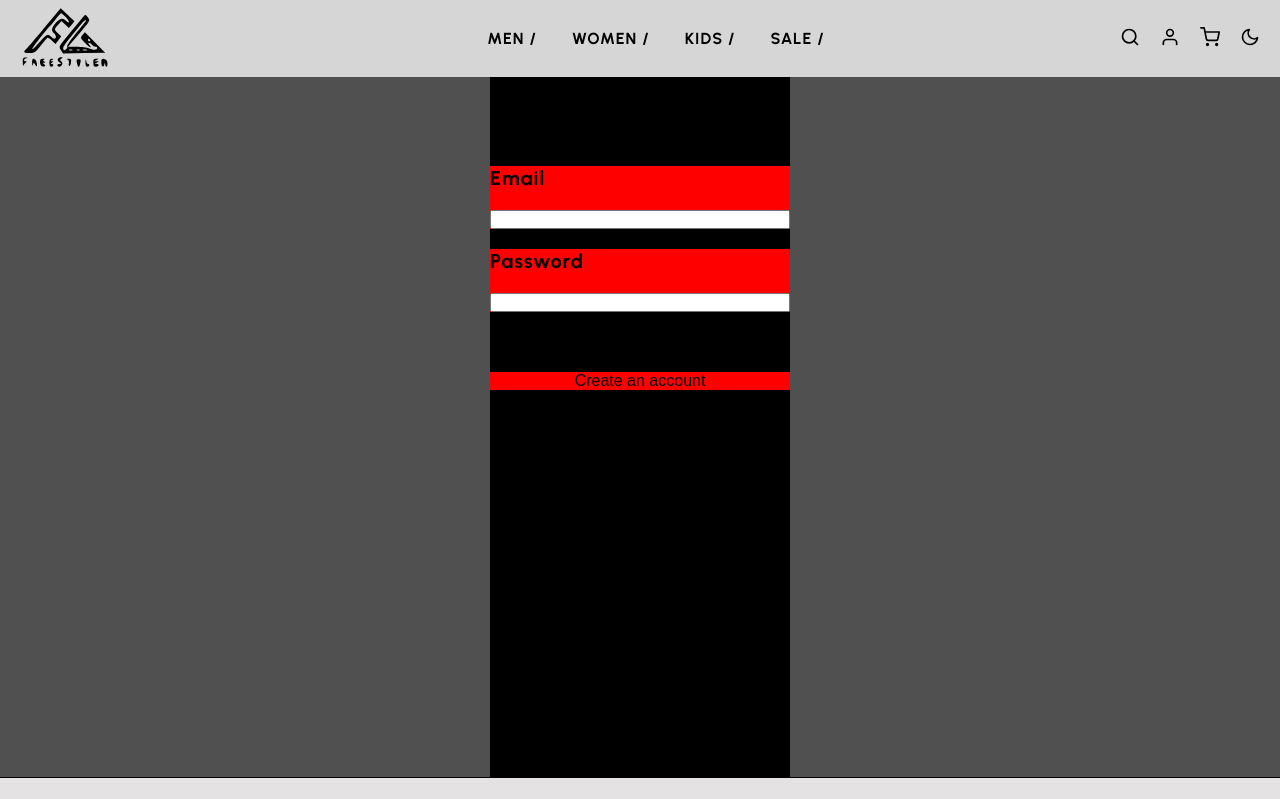
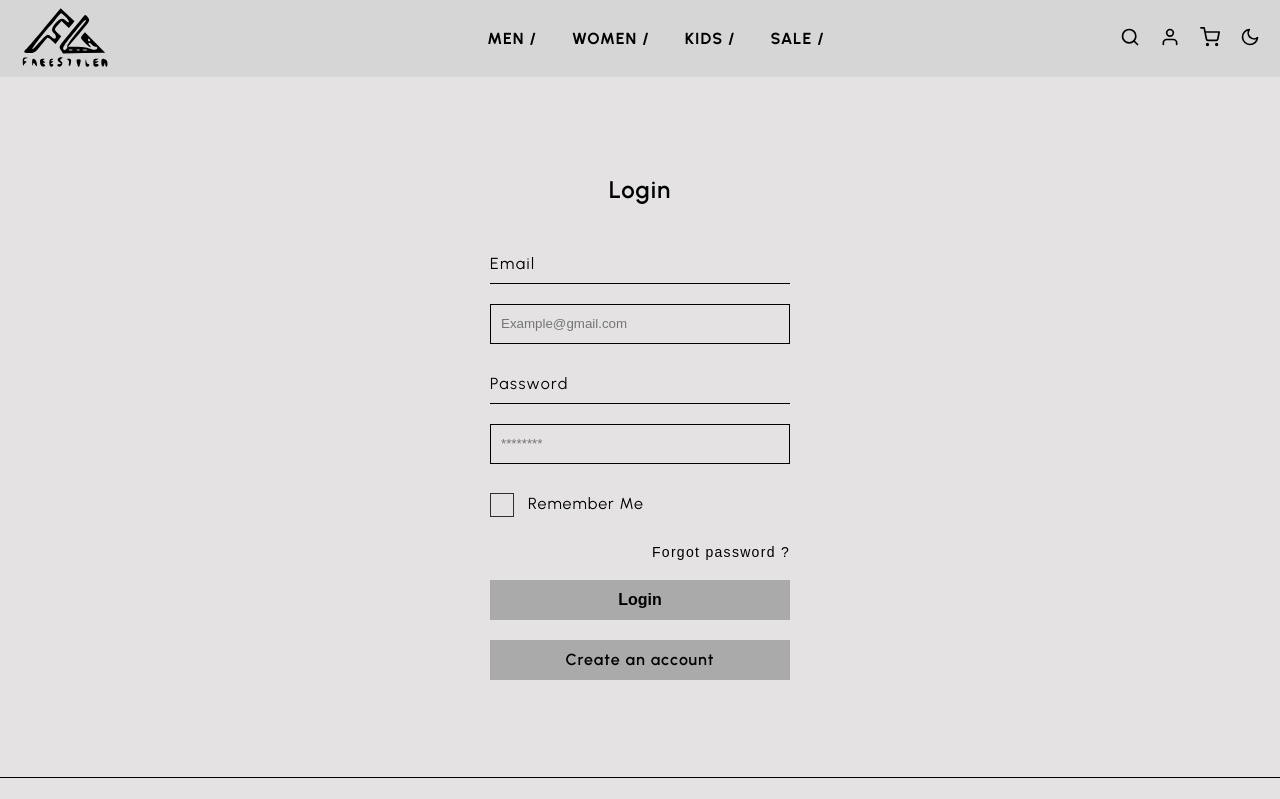
Before and after one commit to nkcelll/reactor-on-snowboard, a React (Vite) app: page /login in a window 1280 px wide. Shown: the top 799 px of the page. Built offline with nearby package versions, Linux system fonts and the light colour scheme.

Commit message:
Register update

```diff
--- a/src/App.tsx
+++ b/src/App.tsx
@@ -4,7 +4,8 @@ import Header from './components/header/Header';
 import Footer from './components/layout/footer/Footer';
 import Home from './pages/Home';
 import Products from './pages/Products';
-import Register from './pages/Register';
+import Login from './components/layout/register/Login';
+import SignUp from './components/layout/register/SignUp';
 import { BrowserRouter, Route, Routes, useLocation } from 'react-router-dom';
 
 function AppWraper() {
@@ -17,7 +18,8 @@ function AppWraper() {
       <Routes>
         <Route path="/" element={<Home />} />
         <Route path="/products/:id" element={<Products />} />
-        <Route path="/login" element={<Register />} />
+        <Route path="/login" element={<Login />} />
+        <Route path="/signup" element={<SignUp />} />
       </Routes>
       <Footer hidden={isHome} />
     </>
--- a/src/components/layout/register/FormAuth.tsx
+++ b/src/components/layout/register/FormAuth.tsx
@@ -1,39 +1,84 @@
-import { Link } from "react-router-dom"
-import type { AuthFields } from "./types"
+import { Link } from 'react-router-dom';
+import type { AuthFields } from './formAuthTypes';
+import { useState, useEffect} from 'react';
+import PasswordRecovery from './PasswordRecovery';
 
 type FormAuthProps = {
-  mode: 'login' | 'signup',
-  fields: AuthFields[]
+  mode: 'login' | 'signup';
+  fields: AuthFields[];
+};
+
+export default function FormAuth({ mode, fields }: FormAuthProps) {
+  const [openModal, setOpenModal] = useState(false)
+
+  useEffect(() => {
+    document.body.style.overflow = openModal ? 'hidden' : 'auto'
+    return (() => {
+      document.body.style.overflow = 'auto'
+    })
+  }, [openModal])
+
+  const toggleModal = () => {
+    setOpenModal(prev => !prev)
   }
 
-export default function FormAuth({mode, fields}: FormAuthProps) {
-  const isLogin = mode === 'login'
+  console.log(openModal)
+  const isLogin = mode === 'login';
   return (
     <div className="register-container">
       <div className="auth-container">
         <h2>{isLogin ? 'Login' : 'Sign Up'}</h2>
-      <form action='/api/api.get/post' className="form-register">
-        {fields.map((user, index) =>
-          <div className="user-forms"key={index}>
-            {user.label && (
+        <form action="/api/api.get/post" className="form-register">
+          {fields.map((user, index) => (
+            <div className="user-forms" key={index}>
+              {user.type === 'input' && (
                 <>
-              <label htmlFor="">{user.label}</label>
-              <input type={user.inputType} />
+                  <label htmlFor={user.id}>{user.label}</label>
+                  <input
+                    type={user.inputType}
+                    id={user.id}
+                    className={user.inputClassName}
+                    placeholder={user.placeHolder}
+                  />
                 </>
               )}
-            {}
-            {user.button && (
-              <button className={user.buttonClassname} type={user.buttonType}>{user.button}</button>
+              {user.type === 'checkbox' && (
+                <div className="remember-checkbox-container">
+                  <input type="checkbox" id={user.id} />
+                  <span>{user.userRemember}</span>
+                </div>
               )}
-            {user.linkName && user.redirect &&(
-              <button className={user.buttonClassname}>
-                <Link to={user}>{user.linkName}</Link>
+
+              {user.type === 'forgotModal' && (
+                <div className="forgot-modal-container">
+                  <button
+                    id={user.id}
+                    type={user.buttonType}
+                    className="forgot"
+                    onClick={toggleModal}
+                  >
+                    {user.label}
+                  </button>
+                  {openModal && <div className="password-modal-container" onClick={toggleModal}>
+                    <PasswordRecovery onClick={toggleModal}/>
+                  </div>}
+                </div>
+              )}
+
+              {user.type === 'button' && (
+                <button className={user.buttonClassName} type={user.buttonType}>
+                  {user.buttonName}
                 </button>
               )}
-        </div>)}
+              {user.type === 'link' && user.redirect && (
+                <Link to={user.redirect} className={user.buttonClassName}>
+                  {user.linkName}
+                </Link>
+              )}
+            </div>
+          ))}
         </form>
       </div>
     </div>
-
-  )
+  );
 }
--- a/src/components/layout/register/Login.tsx
+++ b/src/components/layout/register/Login.tsx
@@ -1,24 +1,17 @@
 import './register.css'
 import FormAuth from './FormAuth'
-import type { AuthFields } from './types'
+import type { AuthFields } from './formAuthTypes'
 
 export default function Login() {
 
   const login: AuthFields[]  = [
-    {type: 'input', label: 'Email',  inputClassName: 'auth-input-field', id: 'login-user', inputType: 'email'},
-    {type: 'input', label: 'Password', inputClassName: 'auth-input-field', id: 'login-user-password', inputType: 'password'},
-    // {label: 'Remember Me', inputClassName: 'auth-input-field-checkBox', inputType: 'checkbox'},
-    {type: 'checkbox', userRemember: 'Remember Me', inputType: 'checkbox'},
+    {type: 'input', label: 'Email',  inputClassName: 'auth-input-field', id: 'login-user', inputType: 'email', placeHolder: 'Example@gmail.com'},
+    {type: 'input', label: 'Password', inputClassName: 'auth-input-field', id: 'login-user-password', inputType: 'password', placeHolder: '********'},
+    {type: 'checkbox', userRemember: 'Remember Me', inputClassName: 'auth-input-field-checkBox', id: 'auth-remember-checkbox'},
+    {type: 'forgotModal', label: 'Forgot password ?',id: 'forgot-password', buttonType: 'button'},
     {type: 'button', buttonName: 'Login', buttonClassName: 'auth-button-share', buttonType: 'submit'},
-    {type: 'link', linkName: 'Create an account', buttonClassName: 'auth-button-share', redirect: '/sign-up'}
+    {type: 'link', linkName: 'Create an account', buttonClassName: 'auth-button-share', redirect: '/signup'}
   ]
-  // const login = [
-  //   {label: 'Email',  inputClassname: 'auth-input-field', id: 'login-user', inputType: 'email'},
-  //   {label: 'Password', inputClassname: 'auth-input-field', id: 'login-user-password', inputType: 'password'},
-  //   {button: 'Login', buttonClassname: 'auth-button-share', buttonType: 'submit'},
-  //   {linkName: 'Create an account', buttonClassname: 'auth-button-share', redirect: '/sign-up'}
-  // ]
-
   return (
     <>
       <FormAuth mode='login' fields={login}/>
--- /dev/null
+++ b/src/components/layout/register/PasswordRecovery.tsx
@@ -0,0 +1,25 @@
+import './register.css'
+import IconClose from '@/assets/icons/IconClose';
+
+type PasswordRecoveryProps = {
+  onClick: () => void;
+};
+
+export default function PasswordRecovery({onClick}: PasswordRecoveryProps) {
+  return (
+    <div className="password-modal-box" onClick={(e) => e.stopPropagation()}>
+      <button type="button" onClick={onClick}>
+        <IconClose />
+      </button>
+      <h3>Password Reset</h3>
+      <span>We'll send you an email to reset your password.</span>
+      <div  className="forgot-password-form" >
+        <label htmlFor="email">
+          <span>Email</span>
+        </label>
+        <input type="email" placeholder="Example@gmail.com" />
+        <button type="submit">Send</button>
+      </div>
+    </div>
+  );
+}
--- /dev/null
+++ b/src/components/layout/register/SignUp.tsx
@@ -0,0 +1,21 @@
+
+import './register.css'
+import FormAuth from './FormAuth'
+import type { AuthFields } from './formAuthTypes'
+
+export default function SignUp() {
+
+  const signUp: AuthFields[] = [
+    {type: 'input', label: 'First Name',  inputClassName: 'auth-input-field', id: 'sign-up-user-first-name', inputType: 'text', placeHolder: 'John'},
+    {type: 'input', label: 'Last Name', inputClassName: 'auth-input-field', id: 'sign-up-user-last-name', inputType: 'text', placeHolder: 'Doe'},
+    {type: 'input', label: 'Email',  inputClassName: 'auth-input-field', id: 'sign-up-user-email', inputType: 'email', placeHolder: 'Example@gmail.com'},
+    {type: 'input', label: 'Password', inputClassName: 'auth-input-field', id: 'sign-up-user-password', inputType: 'password', placeHolder: '********'},
+    {type: 'button', buttonName: 'Login', buttonClassName: 'auth-button-share', buttonType: 'submit'},
+    {type: 'link', linkName: 'Create an account', buttonClassName: 'auth-button-share', redirect: '/login'}
+  ]
+  return (
+    <>
+      <FormAuth mode='signup' fields={signUp}/>
+    </>
+  )
+}
--- a/src/components/layout/register/register.css
+++ b/src/components/layout/register/register.css
@@ -4,25 +4,25 @@
   align-items: center;
   width: 100%;
   height: 700px;
-  background-color: rgb(80, 80, 80);
+  background-color: var(--bg-main);
 }
 
-.auth-container{
+.auth-container {
   display: flex;
   flex-direction: column;
   justify-content: center;
   align-items: center;
-  gap: 60px;
+  gap: 40px;
   width: 300px;
-  height: 700px;
-  background-color: black;
+  /* height: 700px; */
+  /* background-color: black; */
 }
 
 .form-register {
   display: flex;
   flex-direction: column;
   gap: 20px;
-   width: inherit;
+  width: inherit;
   height: inherit;
 }
 
@@ -33,17 +33,134 @@
   flex-direction: column;
   justify-content: center;
   align-content: center;
-  gap:20px;
-  background-color: red;
-
+  gap: 20px;
+  /* background-color: red; */
 }
 
 .user-forms > label {
-  font-size: 20px;
-  font-weight: bold;
+  width: auto;
+  padding: 10px 0;
+  font-size: 16px;
+  font-weight: 400;
+  letter-spacing: 1.5px;
+  border-bottom: 1px solid currentColor;
+}
+
+.auth-input-field {
+  width: 100%;
+  height: 40px;
+  padding: 10px;
+  background-color: transparent;
+  border: 1px solid currentColor;
+  color: var(--text-main);
+}
+.auth-input-field:focus {
+  background-color: var(--bg-fourth);
+  color: var(--text-main);
+  outline: none;
+}
+
+.remember-checkbox-container {
+  display: flex;
+  align-items: center;
+  gap: 16px;
+  height: 40px;
 }
 
 .auth-button-share {
   width: 100%;
   height: 40px;
+  font-size: 16px;
+  font-weight: 600;
+  background-color: var(--bg-sec);
+  display: flex;
+  align-items: center;
+  justify-content: center;
 }
+.auth-button-share :hover {
+  background-color: var(--bg-hover);
+  display: flex;
+}
+
+.forgot {
+  align-self: flex-end;
+  font-size: 14px;
+  font-weight: 400;
+  letter-spacing: 1.3px;
+}
+
+.forgot:hover {
+  color: rgb(211, 65, 65);
+}
+
+/* Modal */
+
+.forgot-modal-container {
+  display: flex;
+  position: relative;
+  justify-content: flex-end;
+}
+
+.password-modal-container {
+  position: fixed;
+  top: 0;
+  left: 0;
+  width: 100%;
+  height: 100%;
+  background-color: var(--bg-main); /* overlay */
+  display: flex;
+  justify-content: center;
+  flex-direction: column;
+  align-items: center;
+  z-index: 9;
+  cursor: pointer;
+}
+
+.password-modal-box {
+  width: 400px;
+  height: auto;
+  display: flex;
+  flex-direction: column;
+  justify-content: space-between;
+  gap: 30px;
+  padding: 20px;
+  background-color: var(--bg-sec);
+  z-index: 10;
+  cursor: default;
+}
+
+.password-modal-box > button {
+  align-self: flex-end;
+}
+
+.forgot-password-form {
+  display: flex;
+  flex-direction: column;
+  gap: 30px;
+}
+
+.forgot-password-form > input {
+  width: 100%;
+  height: 40px;
+  padding: 10px;
+  background-color: transparent;
+  border: 1px solid currentColor;
+  color: var(--text-main);
+}
+
+.forgot-password-form > button {
+  height: 40px;
+  background-color: var(--bg-main);
+  font-size: 16px;
+}
+.forgot-password-form > button:hover {
+  height: 40px;
+  background-color: var(--bg-hover);
+  color: var(--text-hover);
+  font-size: 16px;
+}
+.forgot-password-form > label > span {
+  padding: 10px 0;
+  border-bottom: 1px solid currentColor;
+  letter-spacing: 1.5px;
+}
--- a/src/pages/Register.tsx
+++ /dev/null
@@ -1,9 +0,0 @@
-import Login from "@/components/layout/register/Login"
-
-export default function Register() {
-  return (
-    <>
-      <Login />
-    </>
-  )
-}
```
Also changed, not shown: src/components/layout/register/formAuthTypes.ts (renamed from src/components/layout/register/types.ts, +22 -13 lines). Lines whose indentation alone changed are shown as unchanged.
